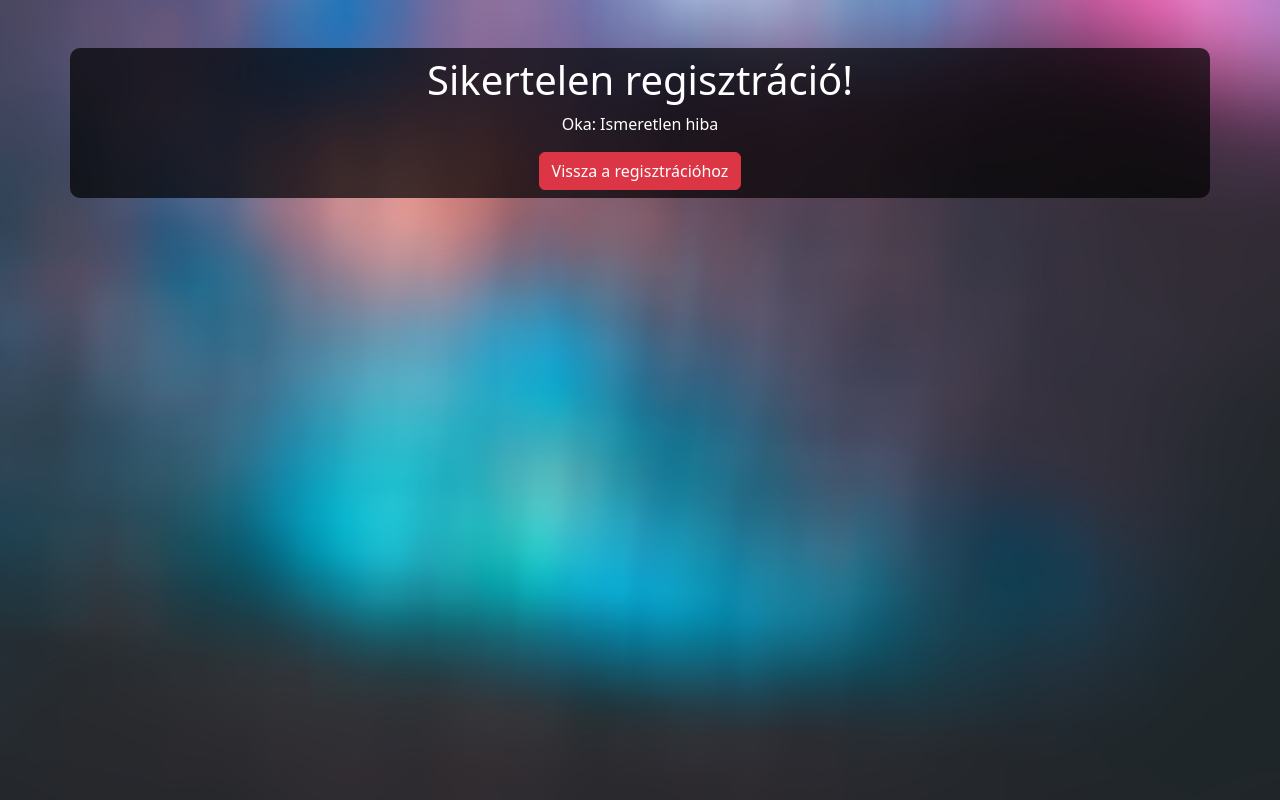
After one commit to gyorkistamas/afp1_mini_newcodeorderby, a PHP site: page /view/regfeedback.php in a window 1280 px wide. The commit adds this page. Run offline with PHP 8.4, Linux system fonts and the light colour scheme.

Commit message:
regisztráció front-ed visszajelzés elkészítése

```diff
--- /dev/null
+++ b/Alkalmazás/styles/global.css
@@ -0,0 +1,14 @@
+.cardpart {
+	background-color: rgba(0, 0, 0, 0.7);
+	border-radius: 10px;
+}
+
+body {
+	background-image: url("../imgs/background.jpg");
+	background-repeat: no-repeat;
+	background-size: cover;
+}
+
+html, body {
+	min-height: 100%;
+}
--- a/Alkalmazás/view/auth.php
+++ b/Alkalmazás/view/auth.php
@@ -8,6 +8,7 @@
     <title>Autentikáció</title>
     <link rel="stylesheet" type="text/css" href="../bootstrap,jquery/bootstrap.min.css">
     <link rel="stylesheet" type="text/css" href="../styles/auth.css">
+    <link rel="stylesheet" type="text/css" href="../styles/global.css">
     <script src="../bootstrap,jquery/jquery-3.6.1.min.js"></script>
     <script src="../bootstrap,jquery/bootstrap.min.js"></script>
     <script src="../js/auth.js" defer></script>
@@ -16,7 +17,6 @@
 <body>
 
     <!-- Ide majd a menüsor -->
-
 
     <!-- Menüsör placeholder -->
     <div style="width: 100%; height: 70px; background-color: rgba(0, 0, 0, 0.7);">
--- /dev/null
+++ b/Alkalmazás/view/regfeedback.php
@@ -0,0 +1,45 @@
+<?php
+
+$success = isset($_GET['success']) ? ($_GET['success'] == "True" ? True : False) : False;
+
+$error = isset($_GET['error']) ? $_GET['error'] : "Ismeretlen hiba";
+
+
+?>
+
+<!DOCTYPE html>
+<html lang="hu">
+<head>
+	<meta charset="UTF-8">
+	<meta http-equiv="X-UA-Compatible" content="IE=edge">
+	<meta name="viewport" content="width=device-width, initial-scale=1.0">
+
+	<link rel="stylesheet" type="text/css" href="../bootstrap,jquery/bootstrap.min.css">
+    <link rel="stylesheet" type="text/css" href="../styles/global.css">
+    <script src="../bootstrap,jquery/jquery-3.6.1.min.js"></script>
+    <script src="../bootstrap,jquery/bootstrap.min.js"></script>
+
+	<title>Regisztráció</title>
+</head>
+<body>
+
+<div class="container cardpart text-white my-5">
+	<div class="row">
+		<div class="col-12 text-center p-2">
+			<h1><?= $success ? "Sikeres" : "Sikertelen" ?> regisztráció!</h1>
+			<p <?= $success ? "hidden" : "" ?> >Oka: <?= $error ?></p>
+			<a href="auth.php" class="btn btn-danger">Vissza a regisztrációhoz</a>
+		</div>
+	</div>
+</div>
+
+<?php
+
+if ($success) {
+	echo '<meta http-equiv="refresh" content="3; url=../index.php">';
+}
+
+?>
+
+</body>
+</html>
```
Also changed, not shown: Alkalmazás/controller/register.php (+8 -4 lines), Alkalmazás/styles/auth.css (+0 -10 lines).
